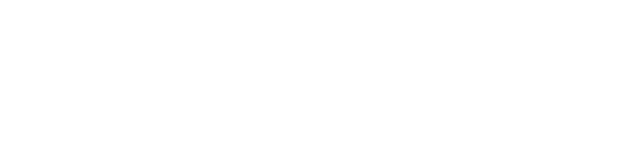
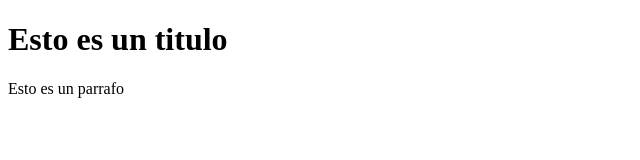
Before and after one commit to Davidsd16/coolcookies, a plain HTML site: page index.html in a window 1280 px wide. Shown: the whole page, without its empty margins (0-640 px from the left). Drawn offline with Linux system fonts and the light colour scheme.

Commit message:
second commit

```diff
--- a/index.html
+++ b/index.html
@@ -4,6 +4,8 @@
         <title>Cool Cookies</title>
     </head>
     <body>
+        <h1>Esto es un titulo</h1>
+        <p>Esto es un parrafo</p>
 
     </body>
 </html>
```
